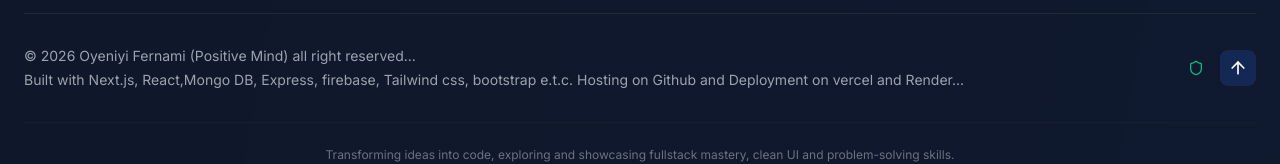
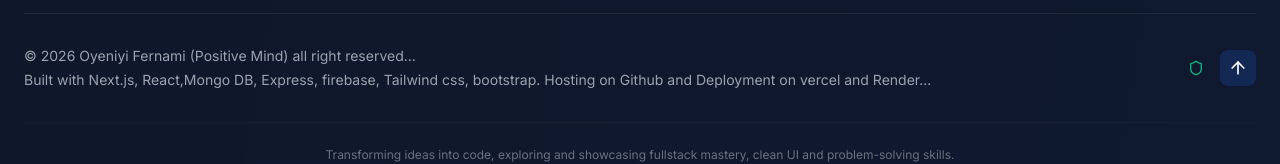
Before and after one commit to Feranmi2241/My-Portfolio, a Next.js app: page / in a window 1280 px wide. Shown: the part 6824-6988 px from the top of the page. Built offline with nearby package versions, Linux system fonts and the light colour scheme.

Commit message:
removed etc

```diff
--- a/components/Footer.tsx
+++ b/components/Footer.tsx
@@ -131,7 +131,7 @@ const Footer = () => {
               whileHover={{ color: "#d1d5db" }}
               transition={{ duration: 0.3 }}
             >
-              Built with Next.js, React,Mongo DB, Express, firebase, Tailwind css, bootstrap e.t.c. Hosting on Github and Deployment on vercel and Render...
+              Built with Next.js, React,Mongo DB, Express, firebase, Tailwind css, bootstrap. Hosting on Github and Deployment on vercel and Render...
 
             </motion.p>
           </div>
```
